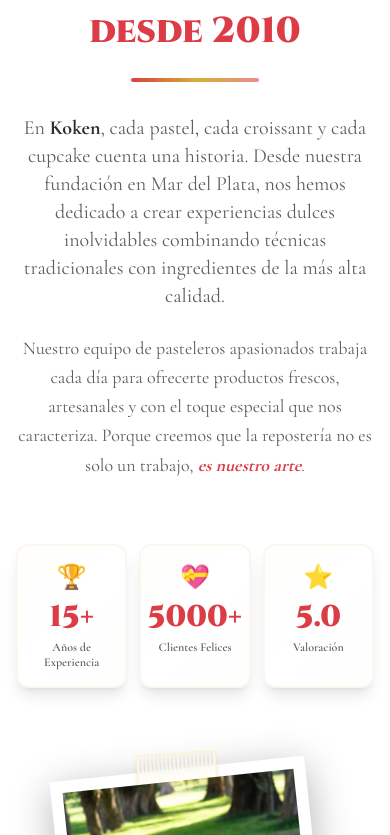
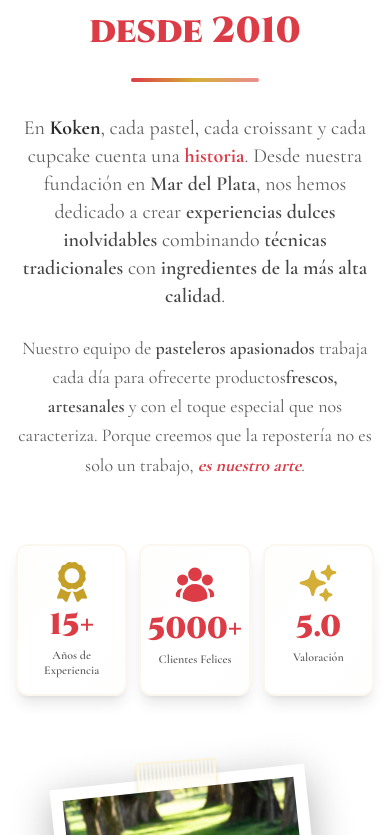
Before and after one commit to MrProggramer/koken_mdq, a React (Vite) app: page / in a window 390 px wide. Shown: the part 2789-3624 px from the top of the page. Built offline with nearby package versions, Linux system fonts and the light colour scheme.

Commit message:
Terminadooo , shoro de la emotion

```diff
--- a/src/App.tsx
+++ b/src/App.tsx
@@ -1,8 +1,9 @@
 import { useState, useEffect } from 'react'
 import { FiInstagram, FiFacebook, FiMenu, FiX } from 'react-icons/fi'
-import { FaWhatsapp } from 'react-icons/fa'
+import { FaWhatsapp, FaAward } from 'react-icons/fa'
 import { IoLocationSharp } from 'react-icons/io5'
 import { HiMail } from 'react-icons/hi'
+import { HiSparkles, HiUserGroup } from 'react-icons/hi2'
 import { ShoppingBag, Users, Sparkles, Cake, PartyPopper, Heart, Coffee } from 'lucide-react'
 
 // Importar logo e imagen maestra
@@ -57,7 +58,7 @@
       icon: <Cake size={40} strokeWidth={2} />,
       title: 'Cumpleaños',
       shortDesc: 'Celebraciones únicas',
-      fullDesc: 'Convertimos cada cumpleaños en una experiencia inolvidable. Diseñamos tortas personalizadas con técnicas artesanales y los mejores ingredientes. Desde tortas temáticas para niños hasta elegantes creaciones para adultos, cada detalle está pensado para sorprender. Ofrecemos asesoramiento personalizado, degustación de sabores y diseños únicos que reflejan la personalidad del festejado.',
+      fullDesc: 'Convertimos cada cumpleaños en una <span class="font-semibold text-charcoal-800">experiencia inolvidable</span>. Diseñamos <span class="font-semibold text-charcoal-800">tortas personalizadas</span> con <span class="font-semibold text-charcoal-800">técnicas artesanales</span> y los <span class="font-semibold text-charcoal-800">mejores ingredientes</span>. Desde <span class="font-semibold text-charcoal-800">tortas temáticas</span> para niños hasta <span class="font-semibold text-charcoal-800">elegantes creaciones</span> para adultos, cada detalle está pensado para sorprender. Ofrecemos <span class="font-semibold text-charcoal-800">asesoramiento personalizado</span>, degustación de sabores y <span class="font-semibold text-charcoal-800">diseños únicos</span> que reflejan la personalidad del festejado.',
       color: 'from-pink-400 to-pink-600',
       features: ['Diseños personalizados', 'Sabores a medida', 'Decoración temática', 'Asesoramiento incluido'],
       images: [
@@ -72,7 +73,7 @@
       icon: <PartyPopper size={40} strokeWidth={2} />,
       title: 'Eventos Corporativos',
       shortDesc: 'Catering profesional',
-      fullDesc: 'Impresiona a tus clientes y colaboradores con nuestro catering premium. Ofrecemos desde desayunos ejecutivos hasta coffee breaks y mesas dulces corporativas. Cada producto es elaborado con estándares de calidad profesional, presentación impecable y sabores que dejan huella. Nos adaptamos a tu presupuesto y necesidades específicas del evento.',
+      fullDesc: 'Impresiona a tus clientes y colaboradores con nuestro <span class="font-semibold text-charcoal-800">catering premium</span>. Ofrecemos desde <span class="font-semibold text-charcoal-800">desayunos ejecutivos</span> hasta <span class="font-semibold text-charcoal-800">coffee breaks</span> y <span class="font-semibold text-charcoal-800">mesas dulces corporativas</span>. Cada producto es elaborado con <span class="font-semibold text-charcoal-800">estándares de calidad profesional</span>, <span class="font-semibold text-charcoal-800">presentación impecable</span> y sabores que dejan huella. Nos adaptamos a tu presupuesto y necesidades específicas del evento.',
       color: 'from-blue-400 to-blue-600',
       features: ['Presentación premium', 'Variedad de productos', 'Servicio puntual', 'Presupuestos flexibles'],
       images: [
@@ -87,7 +88,7 @@
       icon: <Heart size={40} strokeWidth={2} />,
       title: 'Bodas',
       shortDesc: 'Día soñado',
-      fullDesc: 'Tu boda merece una torta tan especial como ese día. Creamos tortas nupciales que son verdaderas obras de arte, combinando diseño elegante, sabores exquisitos y técnicas de alta repostería. Trabajamos contigo desde el concepto hasta el día de tu boda, asegurando que cada detalle sea perfecto. Ofrecemos sesiones de degustación y diseños exclusivos.',
+      fullDesc: 'Tu boda merece una <span class="font-semibold text-charcoal-800">torta tan especial</span> como ese día. Creamos <span class="font-semibold text-charcoal-800">tortas nupciales</span> que son verdaderas <span class="font-semibold text-charcoal-800">obras de arte</span>, combinando <span class="font-semibold text-charcoal-800">diseño elegante</span>, <span class="font-semibold text-charcoal-800">sabores exquisitos</span> y <span class="font-semibold text-charcoal-800">técnicas de alta repostería</span>. Trabajamos contigo desde el concepto hasta el día de tu boda, asegurando que cada detalle sea perfecto. Ofrecemos <span class="font-semibold text-charcoal-800">sesiones de degustación</span> y <span class="font-semibold text-charcoal-800">diseños exclusivos</span>.',
       color: 'from-purple-400 to-purple-600',
       features: ['Diseño exclusivo', 'Degustación privada', 'Múltiples pisos', 'Decoración con flores'],
       images: [
@@ -102,7 +103,7 @@
       icon: <Coffee size={40} strokeWidth={2} />,
       title: 'Desayunos',
       shortDesc: 'Mañanas especiales',
-      fullDesc: 'Sorprende con un desayuno premium a domicilio. Nuestras cajas incluyen productos recién horneados: croissants artesanales, medialunas de manteca, muffins, panes especiales y más. Perfectos para regalar o disfrutar en familia. Cada desayuno viene presentado en packaging especial con detalles decorativos. Ideal para cumpleaños, aniversarios o simplemente alegrar el día.',
+      fullDesc: 'Sorprende con un <span class="font-semibold text-charcoal-800">desayuno premium a domicilio</span>. Nuestras cajas incluyen <span class="font-semibold text-charcoal-800">productos recién horneados</span>: <span class="font-semibold text-charcoal-800">croissants artesanales</span>, <span class="font-semibold text-charcoal-800">medialunas de manteca</span>, muffins, panes especiales y más. Perfectos para regalar o disfrutar en familia. Cada desayuno viene presentado en <span class="font-semibold text-charcoal-800">packaging especial</span> con detalles decorativos. Ideal para cumpleaños, aniversarios o simplemente alegrar el día.',
       color: 'from-amber-400 to-amber-600',
       features: ['Productos frescos', 'Delivery incluido', 'Packaging especial', 'Opciones veganas'],
       images: [
@@ -129,7 +130,7 @@
       <div className="max-w-6xl mx-auto w-full">
         {/* Encabezado */}
         <div className="text-center mb-8 md:mb-6">
-          <h2 className="text-2xl md:text-4xl lg:text-5xl font-black text-charcoal-900 mb-3 font-cinzel">
+          <h2 className="text-3xl md:text-4xl lg:text-5xl font-black text-charcoal-900 mb-3 font-cinzel leading-tight">
             Para Cada <span className="text-primary">Ocasión Especial</span>
           </h2>
 
@@ -138,7 +139,7 @@
             <img
               src={logoKoken}
               alt="Koken Logo"
-              className="w-12 h-12 md:w-16 md:h-16 object-contain opacity-80 hover:opacity-100 transition-opacity duration-300"
+              className="w-18 h-18 md:w-24 md:h-24 object-contain opacity-80 hover:opacity-100 transition-opacity duration-300"
             />
           </div>
         </div>
@@ -162,12 +163,12 @@
                   {service.icon}
                 </div>
                 <div className="text-left">
-                  <div className={`font-playfair font-bold text-sm md:text-base transition-colors ${
+                  <div className={`font-playfair font-bold text-lg md:text-xl transition-colors ${
                     selectedService === idx ? 'text-primary' : 'text-charcoal-900 group-hover:text-primary'
                   }`}>
                     {service.title}
                   </div>
-                  <div className="text-[10px] md:text-xs text-charcoal-600 font-cormorant">
+                  <div className="text-sm md:text-base text-charcoal-600 font-cormorant">
                     {service.shortDesc}
                   </div>
                 </div>
@@ -191,14 +192,13 @@
                   </div>
                 </div>
 
-                <h3 className="text-xl md:text-3xl lg:text-4xl font-black text-charcoal-900 mb-2 font-cinzel animate-fade-in-up" style={{ animationDelay: '0.1s' }}>
+                <h3 className="text-3xl md:text-5xl lg:text-6xl font-black text-charcoal-900 mb-2 font-cinzel animate-fade-in-up" style={{ animationDelay: '0.1s' }}>
                   {services[selectedService].title}
                 </h3>
 
                 <div className="h-1 w-12 md:w-16 bg-gradient-to-r from-primary to-gold-400 rounded-full mb-2 md:mb-3 mx-auto md:mx-0 animate-fade-in-up" style={{ animationDelay: '0.2s' }}></div>
 
-                <p className="text-xs md:text-base text-charcoal-700 leading-relaxed font-cormorant mb-3 md:mb-4 animate-fade-in-up" style={{ animationDelay: '0.3s' }}>
-                  {services[selectedService].fullDesc}
+                <p className="text-base md:text-xl text-charcoal-700 leading-relaxed font-cormorant mb-3 md:mb-4 animate-fade-in-up" style={{ animationDelay: '0.3s' }} dangerouslySetInnerHTML={{ __html: services[selectedService].fullDesc }}>
                 </p>
 
                 {/* Features */}
@@ -206,7 +206,7 @@
                   {services[selectedService].features.map((feature, idx) => (
                     <div key={idx} className="flex items-center gap-1.5 md:gap-2 text-charcoal-700">
                       <div className="w-1 h-1 md:w-1.5 md:h-1.5 rounded-full bg-primary flex-shrink-0"></div>
-                      <span className="font-cormorant text-[11px] md:text-sm">{feature}</span>
+                      <span className="font-cormorant text-base md:text-lg">{feature}</span>
                     </div>
                   ))}
                 </div>
@@ -299,7 +299,7 @@
                 href="https://wa.me/5492235242957"
                 target="_blank"
                 rel="noopener noreferrer"
-                className="inline-flex items-center gap-2 bg-gradient-to-r from-primary to-gold-400 text-white px-5 py-2.5 md:px-6 md:py-3 rounded-full font-playfair font-bold text-sm md:text-base shadow-lg hover:shadow-xl hover:scale-105 transition-all duration-300"
+                className="inline-flex items-center gap-2 bg-gradient-to-r from-primary to-gold-400 text-white px-5 py-2.5 md:px-6 md:py-3 rounded-full font-playfair font-bold text-lg md:text-xl shadow-lg hover:shadow-xl hover:scale-105 transition-all duration-300"
               >
                 <span>Consultar por {services[selectedService].title}</span>
                 <svg className="w-4 h-4 transition-transform group-hover:translate-x-1" fill="none" stroke="currentColor" viewBox="0 0 24 24">
@@ -355,9 +355,12 @@
             isScrolled ? 'justify-between' : 'justify-between'
           }`}>
             {/* Logo - Aparece solo al hacer scroll */}
-            <div className={`flex items-center group cursor-pointer transition-all duration-700 ${
-              isScrolled ? 'opacity-100 translate-y-0' : 'opacity-0 -translate-y-4 pointer-events-none absolute left-4 sm:left-6 lg:left-8'
-            }`}>
+            <div
+              onClick={() => window.scrollTo({ top: 0, behavior: 'smooth' })}
+              className={`flex items-center group cursor-pointer transition-all duration-700 ${
+                isScrolled ? 'opacity-100 translate-y-0' : 'opacity-0 -translate-y-4 pointer-events-none absolute left-4 sm:left-6 lg:left-8'
+              }`}
+            >
               <h1 className="font-cooper font-black tracking-tight text-primary text-2xl md:text-3xl lg:text-4xl transition-all duration-500 group-hover:scale-110 group-hover:drop-shadow-[0_0_15px_rgba(220,60,70,0.6)] group-hover:text-shadow-lg" style={{
                 textShadow: 'none',
                 transition: 'all 0.5s ease'
@@ -779,14 +782,14 @@
 
               <div className="space-y-6 font-cormorant text-lg text-charcoal-600 leading-relaxed">
                 <p className="text-xl">
-                  En <span className="font-bold text-charcoal-900">Koken</span>, cada pastel, cada croissant y cada cupcake cuenta una historia.
-                  Desde nuestra fundación en Mar del Plata, nos hemos dedicado a crear experiencias
-                  dulces inolvidables combinando técnicas tradicionales con ingredientes de la más alta calidad.
+                  En <span className="font-bold text-charcoal-900">Koken</span>, cada pastel, cada croissant y cada cupcake cuenta una <span className="font-bold text-primary">historia</span>.
+                  Desde nuestra fundación en <span className="font-semibold text-charcoal-800">Mar del Plata</span>, nos hemos dedicado a crear <span className="font-semibold text-charcoal-800">experiencias
+                  dulces inolvidables</span> combinando <span className="font-semibold text-charcoal-800">técnicas tradicionales</span> con <span className="font-semibold text-charcoal-800">ingredientes de la más alta calidad</span>.
                 </p>
 
                 <p>
-                  Nuestro equipo de pasteleros apasionados trabaja cada día para ofrecerte productos
-                  frescos, artesanales y con el toque especial que nos caracteriza. Porque creemos que
+                  Nuestro equipo de <span className="font-semibold text-charcoal-800">pasteleros apasionados</span> trabaja cada día para ofrecerte productos
+                  <span className="font-semibold text-charcoal-800">frescos, artesanales</span> y con el toque especial que nos caracteriza. Porque creemos que
                   la repostería no es solo un trabajo, <span className="font-bold text-primary italic">es nuestro arte</span>.
                 </p>
               </div>
@@ -794,9 +797,9 @@
               {/* Stats premium mejorados - horizontal con animación dinámica */}
               <div className="grid grid-cols-3 gap-3 sm:gap-6 pt-8 max-w-5xl mx-auto">
                 {[
-                  { number: '15+', label: 'Años de Experiencia', icon: '🏆', delay: '0s' },
-                  { number: '5000+', label: 'Clientes Felices', icon: '💝', delay: '0.15s' },
-                  { number: '5.0', label: 'Valoración', icon: '⭐', delay: '0.3s' }
+                  { number: '15+', label: 'Años de Experiencia', icon: <FaAward size={40} className="text-gold-500" />, delay: '0s' },
+                  { number: '5000+', label: 'Clientes Felices', icon: <HiUserGroup size={44} className="text-primary" />, delay: '0.15s' },
+                  { number: '5.0', label: 'Valoración', icon: <HiSparkles size={42} className="text-gold-400" />, delay: '0.3s' }
                 ].map((stat, idx) => (
                   <div
                     key={idx}
@@ -820,7 +823,7 @@
                       {/* Contenido */}
                       <div className="relative flex flex-col items-center gap-2 sm:gap-2.5 text-center">
                         <div
-                          className="text-2xl sm:text-3xl transition-all duration-500"
+                          className="text-3xl sm:text-4xl transition-all duration-500"
                           style={{
                             animation: 'none',
                           }}
@@ -1056,31 +1059,31 @@
       </section>
 
       {/* Footer Premium */}
-      <footer className="bg-gradient-to-b from-charcoal-900 via-charcoal-800 to-charcoal-900 py-12 px-4 border-t-2 border-gold-400/30">
+      <footer className="bg-gradient-to-b from-charcoal-900 via-charcoal-800 to-charcoal-900 py-6 md:py-8 px-4 border-t-2 border-gold-400/30">
         <div className="max-w-6xl mx-auto">
           {/* Contenido principal del footer */}
-          <div className="grid grid-cols-1 md:grid-cols-3 gap-8 mb-8">
+          <div className="grid grid-cols-1 md:grid-cols-3 gap-6 md:gap-8 mb-4 md:mb-6">
             {/* Logo y descripción */}
-            <div className="flex flex-col items-center text-center space-y-4">
+            <div className="flex flex-col items-center text-center space-y-2 md:space-y-3">
               <img
                 src={logoKoken}
                 alt="Koken Logo"
-                className="w-24 h-24 object-contain"
+                className="w-20 h-20 md:w-24 md:h-24 object-contain"
               />
-              <p className="text-white/80 font-cormorant leading-relaxed text-sm">
+              <p className="hidden md:block text-white/80 font-cormorant leading-relaxed text-lg md:text-xl">
                 Endulzando vidas desde 2010 con pasión, dedicación y los mejores ingredientes.
               </p>
             </div>
 
-            {/* Links rápidos */}
-            <div>
-              <h4 className="text-white font-playfair font-bold text-base mb-4">Enlaces Rápidos</h4>
-              <ul className="space-y-2">
+            {/* Links rápidos - oculto en mobile */}
+            <div className="hidden md:block">
+              <h4 className="text-white font-playfair font-bold text-xl md:text-2xl mb-2 md:mb-3">Enlaces Rápidos</h4>
+              <ul className="space-y-1.5 md:space-y-2">
                 {['Productos', 'Nosotros', 'Servicios', 'Contacto'].map((link) => (
                   <li key={link}>
                     <a
                       href={`#${link.toLowerCase()}`}
-                      className="text-white/70 hover:text-gold-400 transition-colors font-cormorant text-sm flex items-center gap-2 group"
+                      className="text-white/70 hover:text-gold-400 transition-colors font-cormorant text-lg md:text-xl flex items-center gap-2 group"
                     >
                       <span className="text-gold-400 opacity-0 group-hover:opacity-100 transition-opacity">→</span>
                       {link}
@@ -1092,8 +1095,8 @@
 
             {/* Horarios */}
             <div>
-              <h4 className="text-white font-playfair font-bold text-base mb-4">Horarios</h4>
-              <ul className="space-y-2 text-white/70 font-cormorant text-sm">
+              <h4 className="text-white font-playfair font-bold text-xl md:text-2xl mb-2 md:mb-3">Horarios</h4>
+              <ul className="space-y-1.5 md:space-y-2 text-white/70 font-cormorant text-lg md:text-xl">
                 <li className="flex justify-between">
                   <span>Lun - Vie</span>
                   <span className="text-gold-400 font-semibold">9:00 - 20:00</span>
@@ -1111,16 +1114,16 @@
           </div>
 
           {/* Línea divisoria */}
-          <div className="h-px bg-gradient-to-r from-transparent via-gold-400/30 to-transparent mb-6"></div>
+          <div className="h-px bg-gradient-to-r from-transparent via-gold-400/30 to-transparent mb-3 md:mb-4"></div>
 
           {/* Copyright y redes */}
-          <div className="flex flex-col md:flex-row items-center justify-between gap-4">
-            <p className="text-white/60 text-xs md:text-sm font-cormorant">
+          <div className="flex flex-col md:flex-row items-center justify-between gap-3 md:gap-4">
+            <p className="text-white/60 text-base md:text-lg font-cormorant">
               © 2025 Koken. Todos los derechos reservados. Hecho con ❤️ en Mar del Plata.
             </p>
 
             <div className="flex items-center gap-3">
-              <span className="text-white/60 text-xs md:text-sm font-cormorant">Síguenos:</span>
+              <span className="text-white/60 text-base md:text-lg font-cormorant">Síguenos:</span>
               <div className="flex gap-2">
                 {[
                   { icon: <FiInstagram />, link: 'https://www.instagram.com/koken.mdq/', name: 'Instagram' },
```
